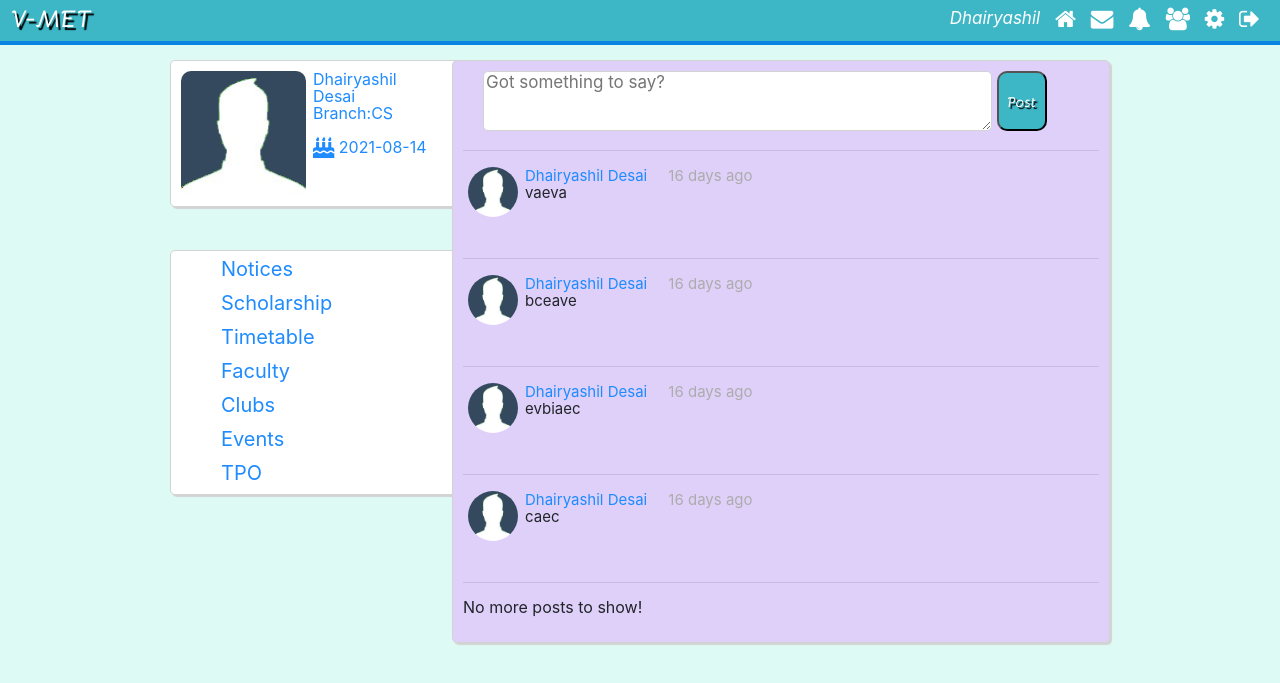
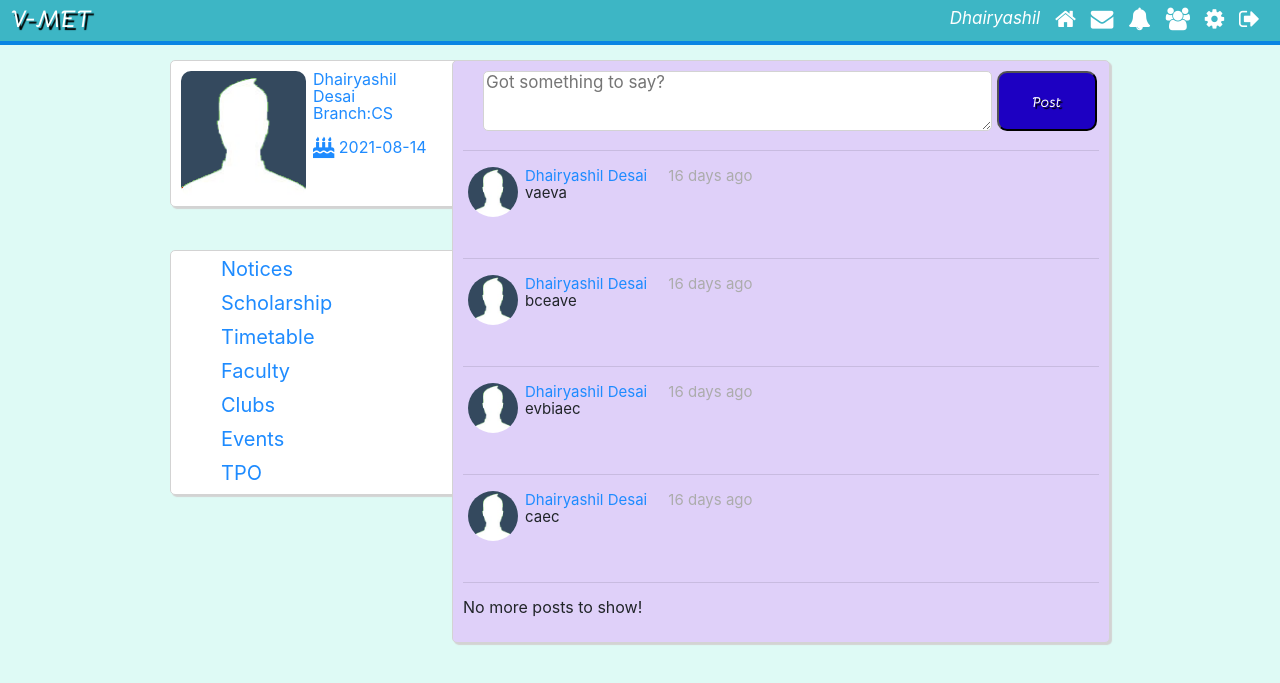
Before and after one commit to dhairyashildesai/VMet_SocialMediaWebsite, a PHP site: page / in a window 1280 px wide. Shown: the top 683 px of the page. Run offline with PHP 8.4, Linux system fonts and the light colour scheme; a user stored in the database is signed in; data comes from the database, SQL or seed files in the repository; data that the repository does not hold is empty; some libraries are stand-ins or nearby versions.

Commit message:
loading only post of frds 25 aug 21

```diff
--- a/assets/css/index.css
+++ b/assets/css/index.css
@@ -127,11 +127,11 @@
   font-size: 17px;
 
 }
-.post_form input[type='submit']{
+#post_button{
   height: 60px;
-  width: 50px;
+  width: 100px;
   border-radius: 10px;
-  background-color: #3DB6C5;
+  background-color: #1d00c2;
   color: #fff;
   font-family: 'Bellota-BoldItalic',sans-serif;
   text-shadow: #000 2px 2px 1px;
--- a/includes/classes/Post.php
+++ b/includes/classes/Post.php
@@ -71,7 +71,7 @@
 					$user_to = "";
 				}
 				else {
-					$user_to_obj = new User($con, $row['user_to']);
+					$user_to_obj = new User($this->con, $row['user_to']);
 					$user_to_name = $user_to_obj->getFirstAndLastName();
 					$user_to = "to <a href='" . $row['user_to'] ."'>" . $user_to_name . "</a>";
 				}
@@ -81,6 +81,8 @@
 				if($added_by_obj->isClosed()) {
 					continue;
 				}
+				$user_logged_obj = new User($this->con, $userLoggedIn);
+				if($user_logged_obj->isFriend($added_by)){
 
 					if($num_iterations++ < $start)
 						continue;
@@ -180,7 +182,7 @@
 
 							</div>
 							<hr>";
-
+				}
 
 			} //End while loop
 
```
